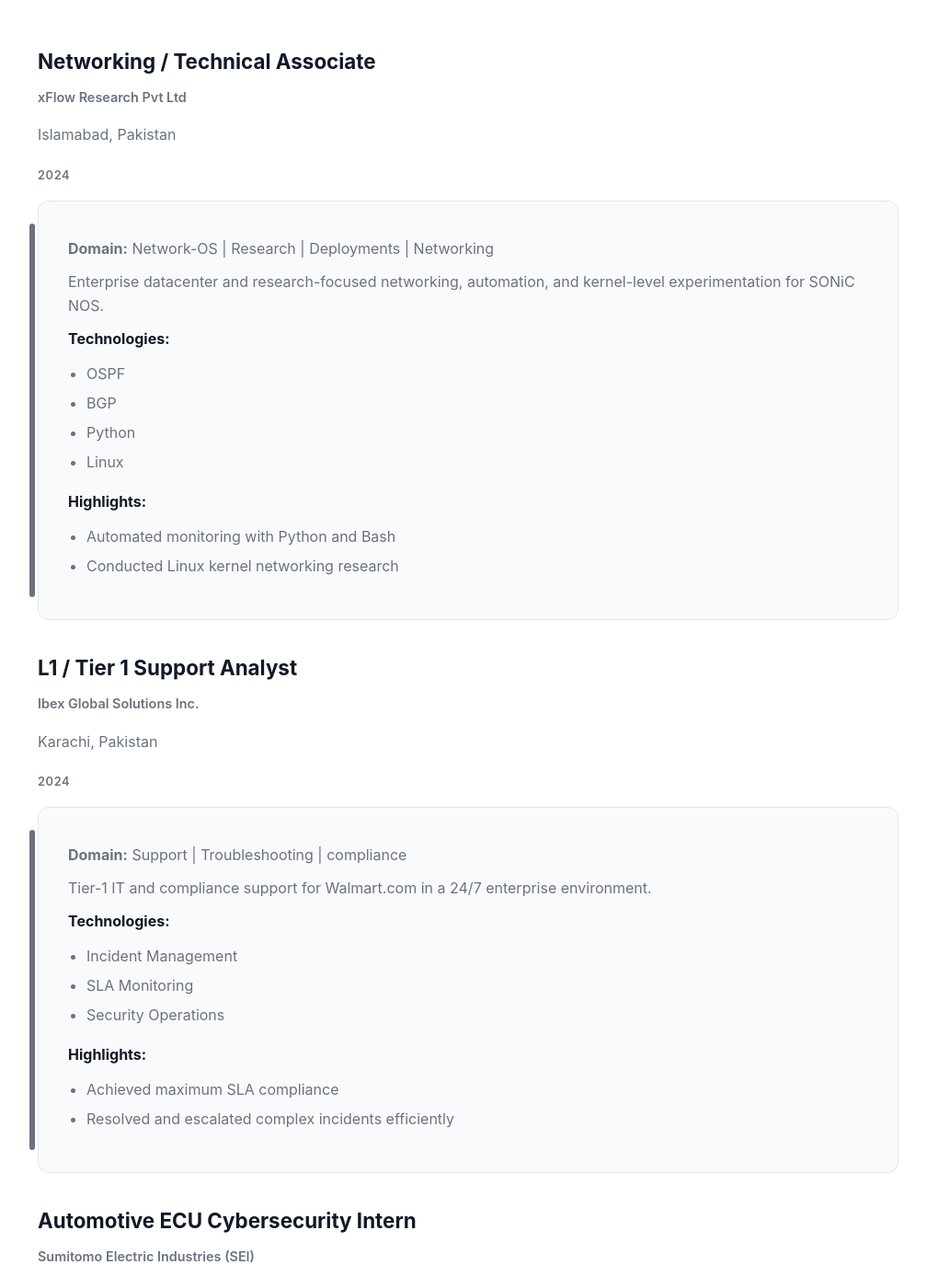
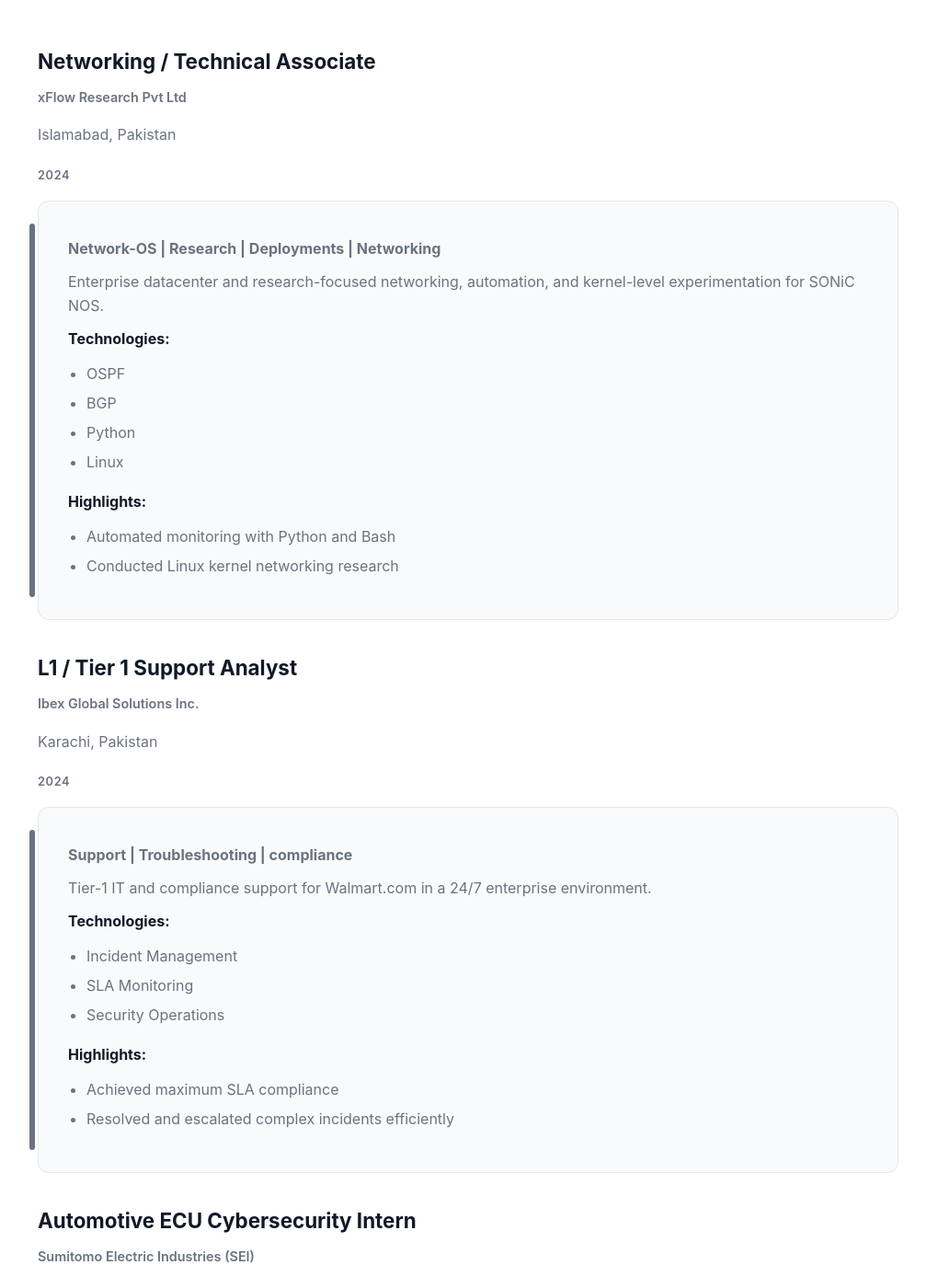
Before and after one commit to bilal-ismail/bilal-ismail.github.io, a Jekyll site: the page built from work.md, in a window 1280 px wide and 1400 px high, scrolled down 202 px. Shown: the whole window at 92% size, without its empty margins (131-1139 px from the left). Built offline with Jekyll 4.4.1, drawn with Linux system fonts in a browser that asks for light colours; some of the changed text lies outside the part shown.

Commit message:
Update timeline-item.html

```diff
--- a/_includes/timeline-item.html
+++ b/_includes/timeline-item.html
@@ -42,7 +42,7 @@
   </span>
 
   {% if include.item.domain %}
-    <p><strong>Domain:</strong> {{ include.item.domain }}</p>
+    <p><strong>{{ include.item.domain }}</strong></p>
   {% endif %}
 
   {% if include.item.type %}
@@ -81,11 +81,8 @@
     </ul>
   {% endif %}
 
+
   {% if include.item.focus %}
-    <p>{{ include.item.focus }}</p>
-  {% endif %}
-
-    {% if include.item.focus %}
     <ul>
       {% for f in include.item.focus %}
         <li>{{ f }}</li>
```
